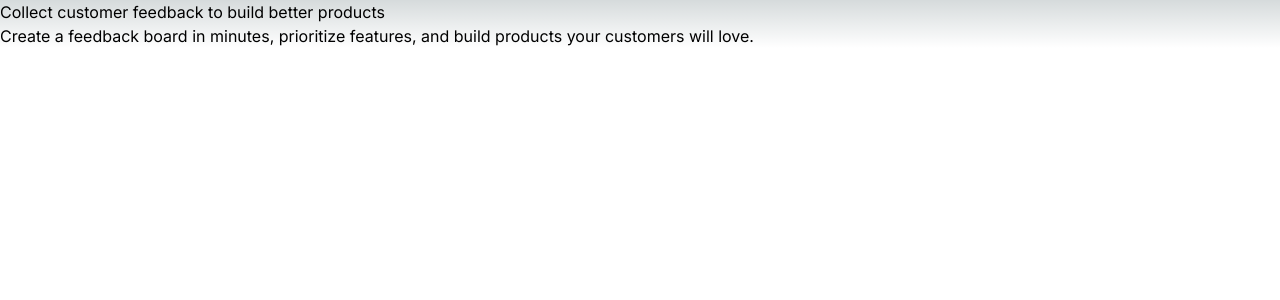
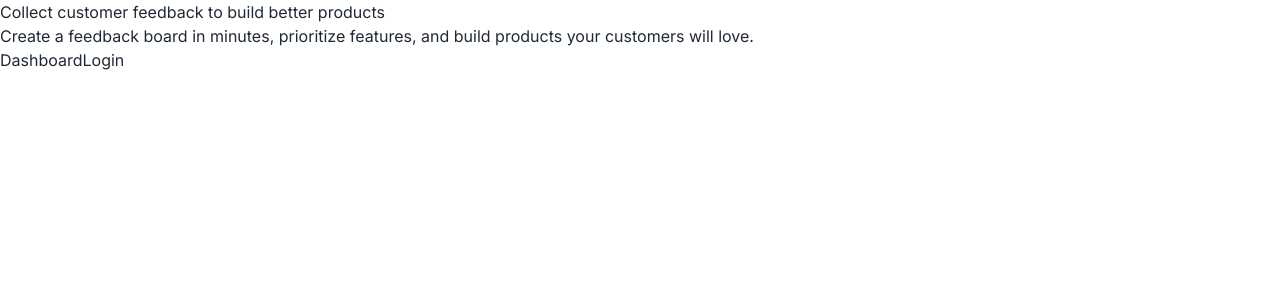
Before and after one commit to codenkill/fredfirstapplication, a Next.js app: page / in a window 1280 px wide. Shown: the top 300 px of the page. Built offline with nearby package versions, Linux system fonts and the light colour scheme.

Commit message:
new file:   app/components/ButtonLogin.js 	new file:   app/dashboard/page.js 	deleted:    app/components/ButtonLogin.js 	deleted:    app/example.html 	components/

```diff
--- /dev/null
+++ b/app/components/ButtonLogin.js
@@ -0,0 +1,6 @@
+
+const ButtonLogin = () => {
+    return <div>ButtonLogin</div>
+};
+
+export default ButtonLogin;
--- /dev/null
+++ b/app/dashboard/page.js
@@ -0,0 +1,7 @@
+export default function Dashboard() {
+  return (
+    <main>
+      <h1>Private Dashboard</h1>
+    </main>
+  );
+}
--- a/app/globals.css
+++ b/app/globals.css
@@ -1,33 +1,3 @@
 @tailwind base;
 @tailwind components;
 @tailwind utilities;
-
-:root {
-  --foreground-rgb: 0, 0, 0;
-  --background-start-rgb: 214, 219, 220;
-  --background-end-rgb: 255, 255, 255;
-}
-
-@media (prefers-color-scheme: dark) {
-  :root {
-    --foreground-rgb: 255, 255, 255;
-    --background-start-rgb: 0, 0, 0;
-    --background-end-rgb: 0, 0, 0;
-  }
-}
-
-body {
-  color: rgb(var(--foreground-rgb));
-  background: linear-gradient(
-      to bottom,
-      transparent,
-      rgb(var(--background-end-rgb))
-    )
-    rgb(var(--background-start-rgb));
-}
-
-@layer utilities {
-  .text-balance {
-    text-wrap: balance;
-  }
-}
--- a/app/layout.js
+++ b/app/layout.js
@@ -11,7 +11,9 @@ export const metadata = {
 export default function RootLayout({ children }) {
   return (
     <html lang="en">
-      <body className={inter.className}>{children}</body>
+      <body className={inter.className}>
+        {children}
+        </body>
     </html>
   );
 }
--- a/app/page.js
+++ b/app/page.js
@@ -1,4 +1,5 @@
-import Image from "next/image";
+import Link from "next/link";
+import ButtonLogin from "./components/ButtonLogin";
 
 export default function Home() {
   return (
@@ -7,6 +8,10 @@ export default function Home() {
       <div>
         Create a feedback board in minutes, prioritize features, and build products your customers will love.
       </div>
+      <Link href="/dashboard">Dashboard</Link>
+
+      {/* reactJS (JavaScript library) */}
+      <button onClick={() => console.log("Logging in...")}>Login</button>
     </main>
   );
 }
```
Also changed, not shown: app/example.html (added, +13 -0 lines).
